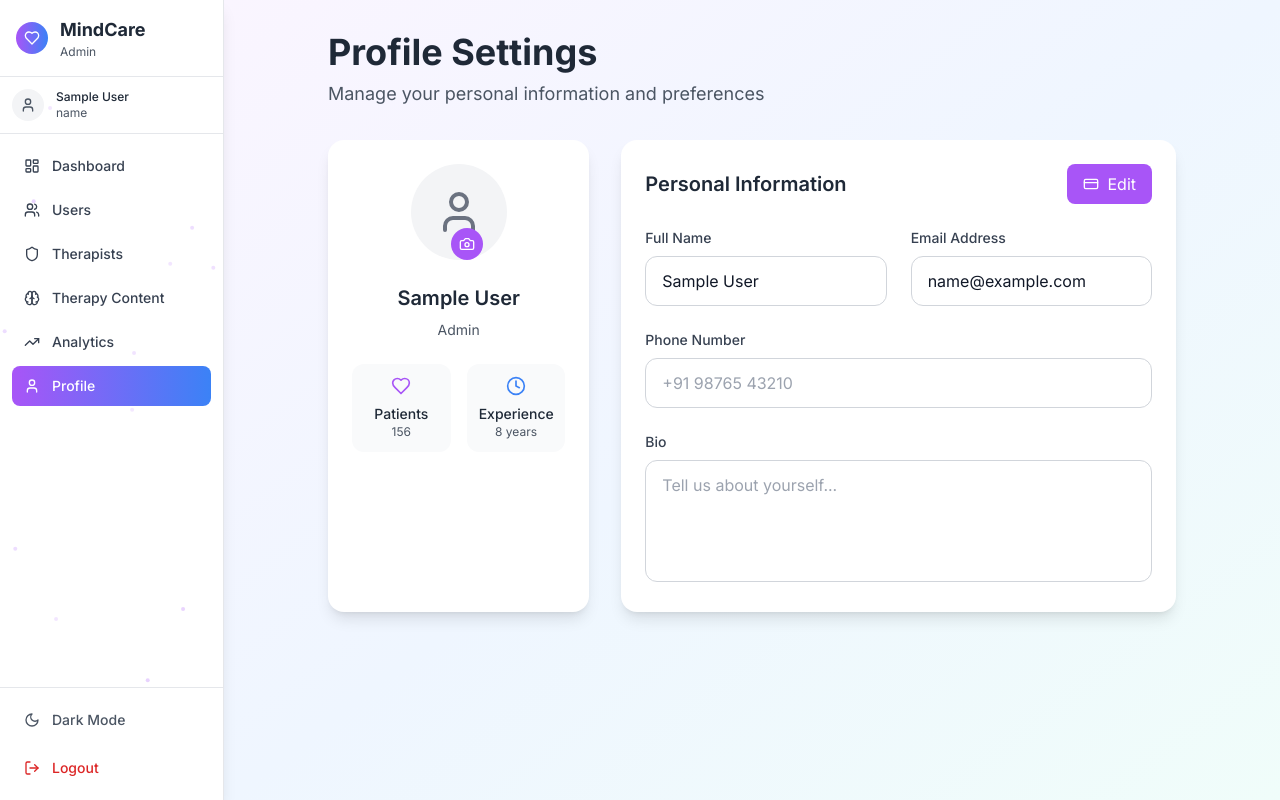
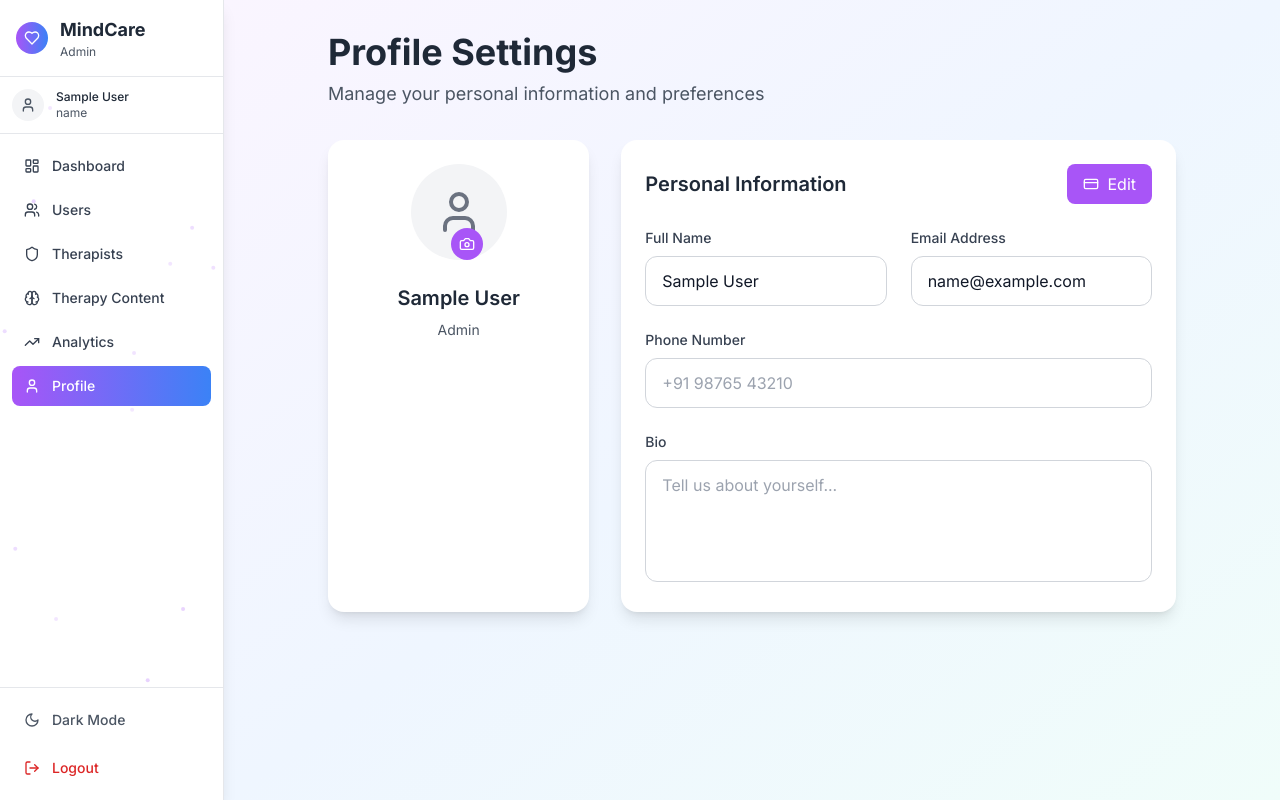
Before and after one commit to santhips151979-ship-it/bolt53, a React (Vite) app: page /profile in a window 1280 px wide. Built offline with nearby package versions, Linux system fonts and the light colour scheme; sample sign-in values are in the browser's storage.

Commit message:
Updated ProfilePage.tsx

```diff
--- a/src/components/ProfilePage.tsx
+++ b/src/components/ProfilePage.tsx
@@ -1,6 +1,6 @@
 import React, { useState, useRef } from 'react';
 import { motion } from 'framer-motion';
-import { User, Mail, Phone, Calendar, MapPin, CreditCard as Edit, Save, X, Camera, Shield, Award, Clock, Heart } from 'lucide-react';
+import { User, Mail, Phone, Calendar, MapPin, CreditCard as Edit, Save, X, Camera, Shield } from 'lucide-react';
 import { useAuth } from '../contexts/AuthContext';
 import { useTheme } from '../contexts/ThemeContext';
 import toast from 'react-hot-toast';
@@ -237,49 +237,11 @@ function ProfilePage() {
               </p>
 
               {user.role === 'therapist' && user.verified && (
-                <div className="flex items-center justify-center space-x-2 mb-4">
+                <div className="flex items-center justify-center space-x-2">
                   <Shield className="w-4 h-4 text-green-500" />
                   <span className="text-sm text-green-500 font-medium">Verified Therapist</span>
                 </div>
               )}
-
-              {/* Quick Stats */}
-              <div className="grid grid-cols-2 gap-4 mt-6">
-                <div className={`p-3 rounded-xl ${
-                  theme === 'dark' ? 'bg-gray-700' : 'bg-gray-50'
-                }`}>
-                  <div className="flex items-center justify-center mb-2">
-                    <Heart className="w-5 h-5 text-purple-500" />
-                  </div>
-                  <p className={`text-sm font-medium ${
-                    theme === 'dark' ? 'text-white' : 'text-gray-800'
-                  }`}>
-                    {user.role === 'patient' ? 'Sessions' : 'Patients'}
-                  </p>
-                  <p className={`text-xs ${
-                    theme === 'dark' ? 'text-gray-400' : 'text-gray-600'
-                  }`}>
-                    {user.role === 'patient' ? '24' : '156'}
-                  </p>
-                </div>
-                <div className={`p-3 rounded-xl ${
-                  theme === 'dark' ? 'bg-gray-700' : 'bg-gray-50'
-                }`}>
-                  <div className="flex items-center justify-center mb-2">
-                    <Clock className="w-5 h-5 text-blue-500" />
-                  </div>
-                  <p className={`text-sm font-medium ${
-                    theme === 'dark' ? 'text-white' : 'text-gray-800'
-                  }`}>
-                    {user.role === 'patient' ? 'Streak' : 'Experience'}
-                  </p>
-                  <p className={`text-xs ${
-                    theme === 'dark' ? 'text-gray-400' : 'text-gray-600'
-                  }`}>
-                    {user.role === 'patient' ? '7 days' : '8 years'}
-                  </p>
-                </div>
-              </div>
             </div>
           </motion.div>
 
```
